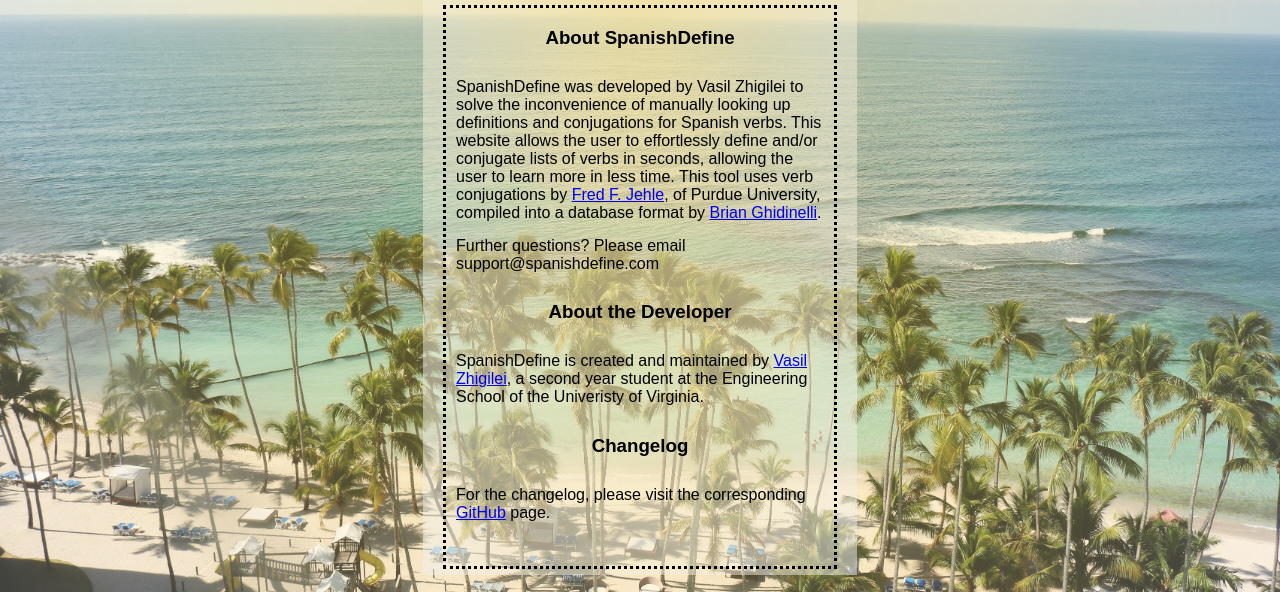
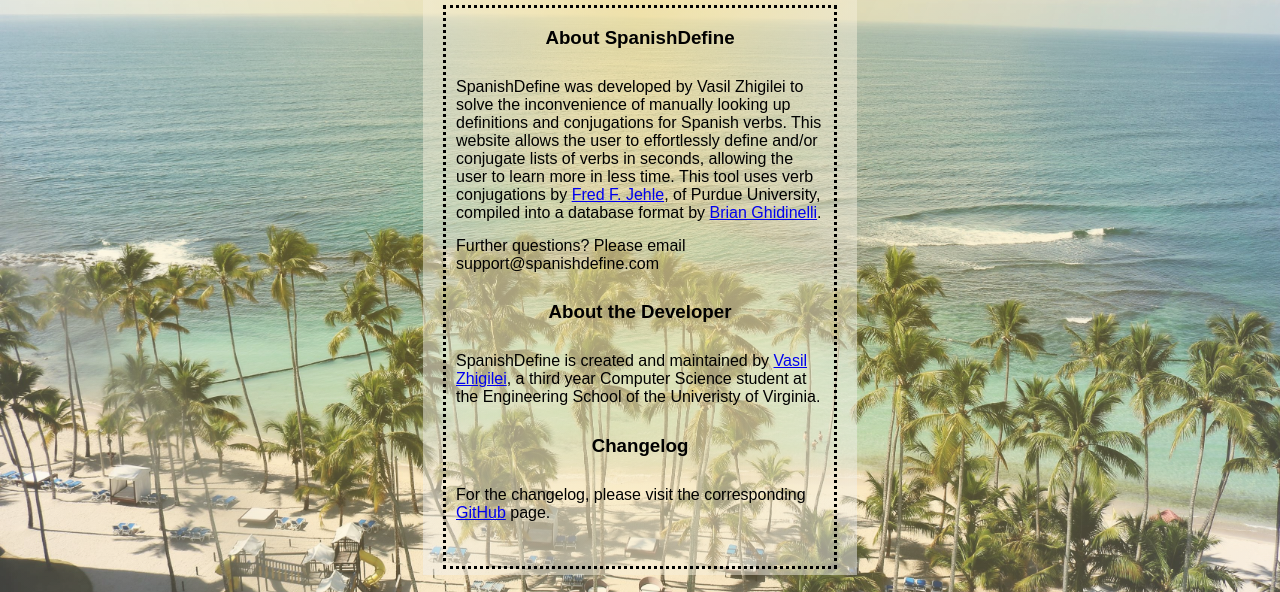
Before and after one commit to vasilzhigilei/SpanishDefine, a PHP site: page / in a window 1280 px wide, after a click on "About". Shown: the part 173-765 px from the top of the page. Run offline with PHP 8.4, Linux system fonts and the light colour scheme; some libraries are stand-ins or nearby versions.

Commit message:
updated second->third year

```diff
--- a/index.php
+++ b/index.php
@@ -197,7 +197,7 @@
                             This tool uses verb conjugations by <a href="https://users.ipfw.edu/jehle/" target="_blank">Fred F. Jehle</a>, of Purdue University, compiled into a database format by <a href="https://twitter.com/ghidinelli" target="_blank">Brian Ghidinelli</a>.</p>
                             <p style="padding-top:0px;margin-top:0px;">Further questions? Please email support@spanishdefine.com</p>
                             <h3>About the Developer</h3>
-                            <p>SpanishDefine is created and maintained by <a href="http://zhigilei.com" target="_blank">Vasil Zhigilei</a>, a second year student at the Engineering School of the Univeristy of Virginia.</p>
+                            <p>SpanishDefine is created and maintained by <a href="http://zhigilei.com" target="_blank">Vasil Zhigilei</a>, a third year Computer Science student at the Engineering School of the Univeristy of Virginia.</p>
                             <h3>Changelog</h3>
                             <p>For the changelog, please visit the corresponding <a href="https://github.com/vasilzhigilei/SpanishDefine" target="_blank">GitHub</a> page.</p>
                             <br> <!-- extra space before bottom -->
```
